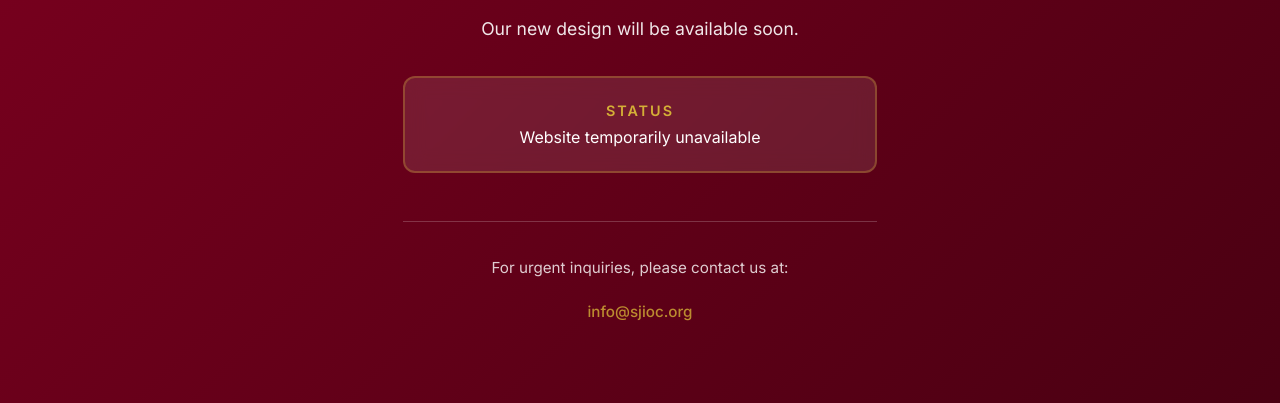
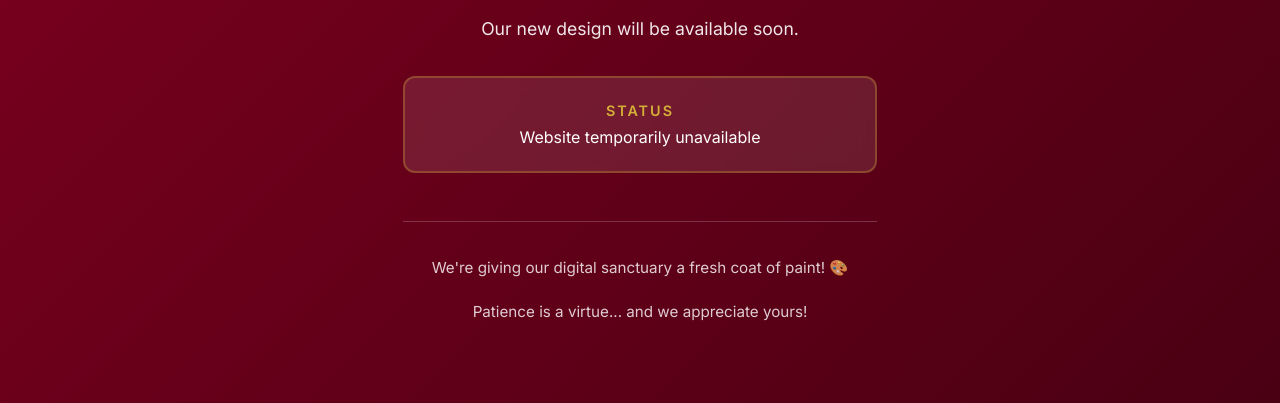
Before and after one commit to SujoyAbraham/sjiocwebdesigns, a website: page maintenance.html in a window 1280 px wide. Shown: the part 397-800 px from the top of the page. Drawn offline with nearby package versions, Linux system fonts and the light colour scheme; no server answers.

Commit message:
Update maintenance page with fun church-appropriate message (no email)

```diff
--- a/maintenance.html
+++ b/maintenance.html
@@ -164,8 +164,8 @@
         </div>
 
         <div class="contact">
-            <p>For urgent inquiries, please contact us at:</p>
-            <p><a href="mailto:info@sjioc.org">info@sjioc.org</a></p>
+            <p>We're giving our digital sanctuary a fresh coat of paint! 🎨</p>
+            <p>Patience is a virtue... and we appreciate yours!</p>
         </div>
     </div>
 </body>
```
